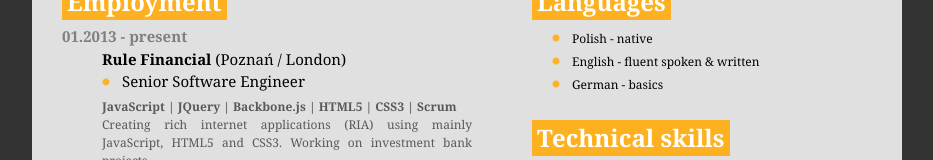
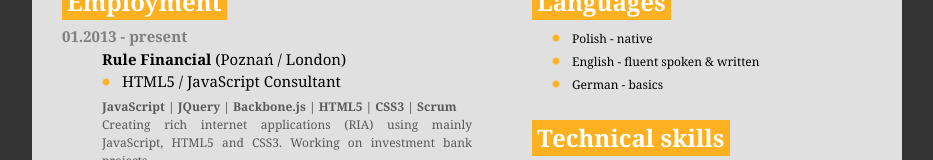
Before and after one commit to robertgorecki/resume, a website: page index.html in a window 1280 px wide. Shown: the part 263-423 px from the top of the page, without its empty margins (173-1106 px from the left). Drawn offline with nearby package versions, Linux system fonts and the light colour scheme; files that its build step writes are made by us from their sources.

Commit message:
update position at Rule

```diff
--- a/index.html
+++ b/index.html
@@ -44,7 +44,7 @@
 							<dt>01.2013 - present</dt>
 							<dd>
 								<h4><strong>Rule Financial</strong> (Poznań / London)</h4>
-								<h5>Senior Software Engineer</h5>
+								<h5>HTML5 / JavaScript Consultant</h5>
 								<p>
 									<strong>JavaScript | JQuery | Backbone.js | HTML5 | CSS3 | Scrum</strong><br>
 									Creating rich internet applications (RIA) using mainly JavaScript, HTML5 and CSS3. Working on investment bank projects.</p>
```
